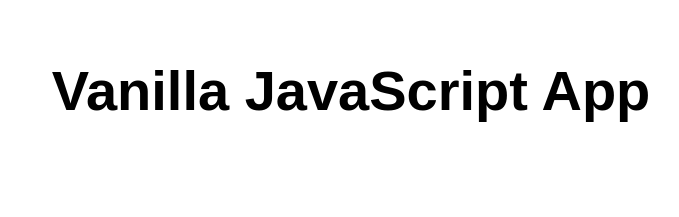
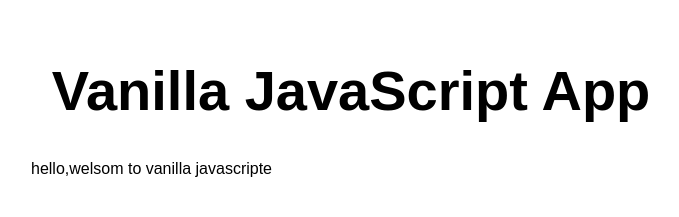
Before and after one commit to beulah7204/beulah, a website: page src/index.html in a window 1280 px wide. Shown: the whole page, without its empty margins (289-968 px from the left). Drawn offline with Linux system fonts and the light colour scheme.

Commit message:
index.html

```diff
--- a/src/index.html
+++ b/src/index.html
@@ -11,6 +11,7 @@
 <body>
   <main>
     <h1>Vanilla JavaScript App</h1>
+    <p>hello,welsom to vanilla javascripte</p>
   </main>
 </body>
 
```
